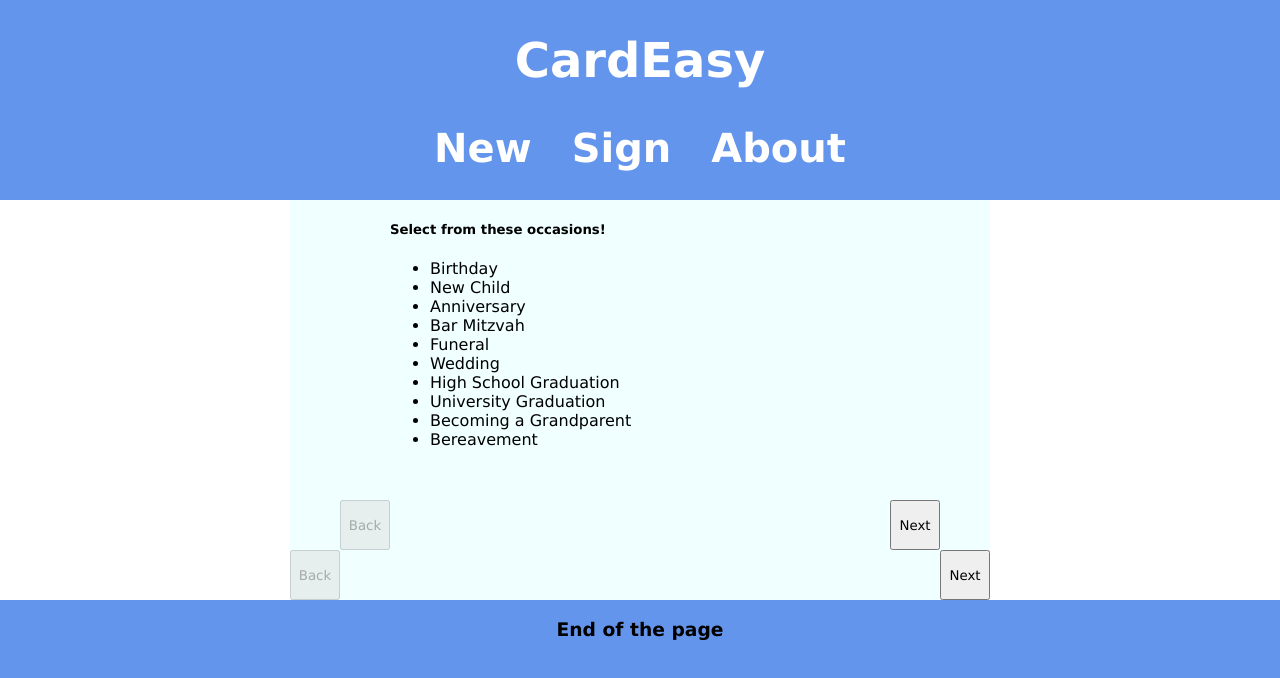
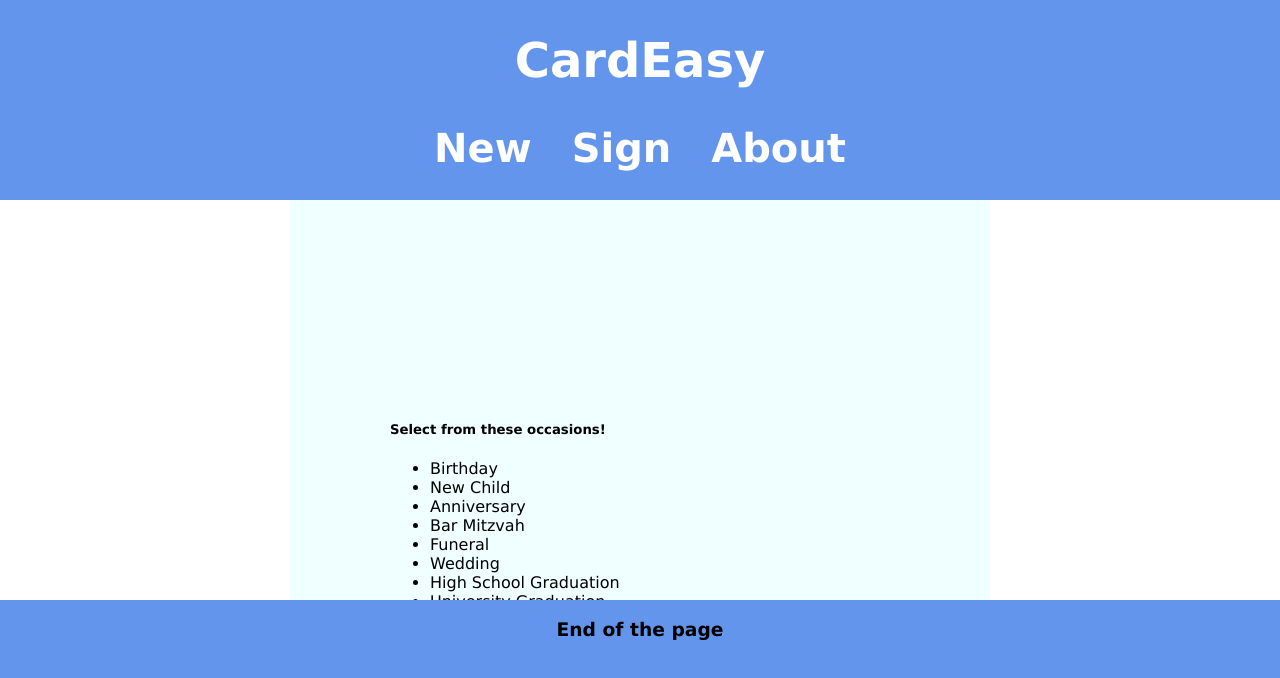
Before and after one commit to jakekasan/cardeasy, a React app: page /new in a window 1280 px wide. Shown: the top 678 px of the page. Built offline with nearby package versions, Linux system fonts and the light colour scheme.

Commit message:
Add hover to nav item style

```diff
--- a/src/react/Styles.sass
+++ b/src/react/Styles.sass
@@ -46,6 +46,10 @@ body
             *
                 margin: 5px 20px
                 text-decoration: none
+
+            &:hover
+                background-color: teal
+
 
 
     main
@@ -100,8 +104,11 @@ body
     width: 100%
     height: 100%
     grid-template-columns: 50px auto 50px
-    grid-template-rows: auto 50px
-    grid-template-areas: "left-blade content right-blade" "back-button pagination next-button"
+    grid-template-rows: 100px auto 50px
+    grid-template-areas: ". title ." "left-blade content right-blade" "back-button pagination next-button"
+
+    & > .Title
+        grid-area: title
 
     & > .Content
         grid-area: content
```
